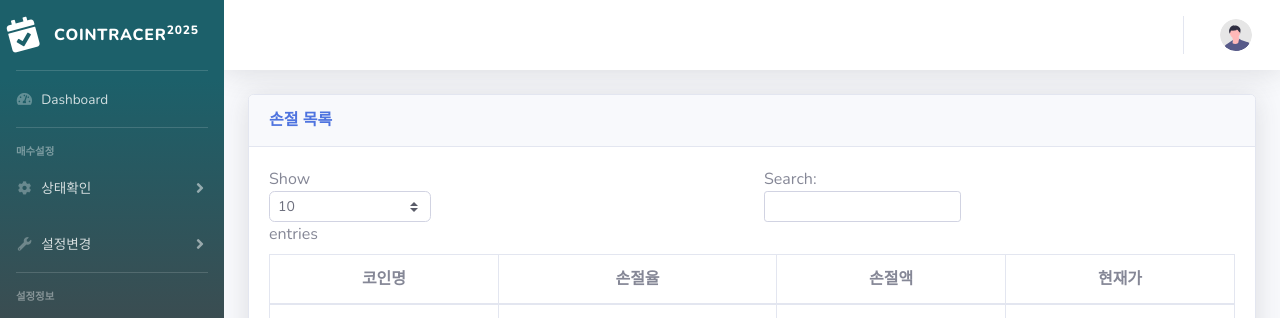
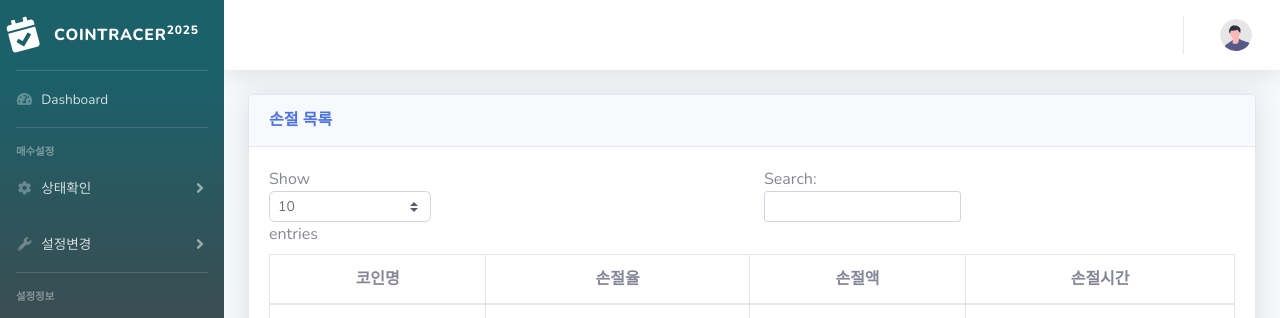
Before and after one commit to ywydpapa/coinTracerFlask, a Flask app: page /lclist in a window 1280 px wide. Shown: the top 318 px of the page. Run offline with Flask 3, Linux system fonts and the light colour scheme; data that the repository does not hold is empty; some libraries are stand-ins or nearby versions.

Commit message:
손절시간 변경

```diff
--- a/templates/trade/mylclist.html
+++ b/templates/trade/mylclist.html
@@ -28,7 +28,7 @@
                                     <th>코인명</th>
                                     <th>손절율</th>
                                     <th>손절액</th>
-                                    <th>현재가</th>
+                                    <th>손절시간</th>
                                 </thead>
                                     <tbody>
                                     {% for item in items %}
```
